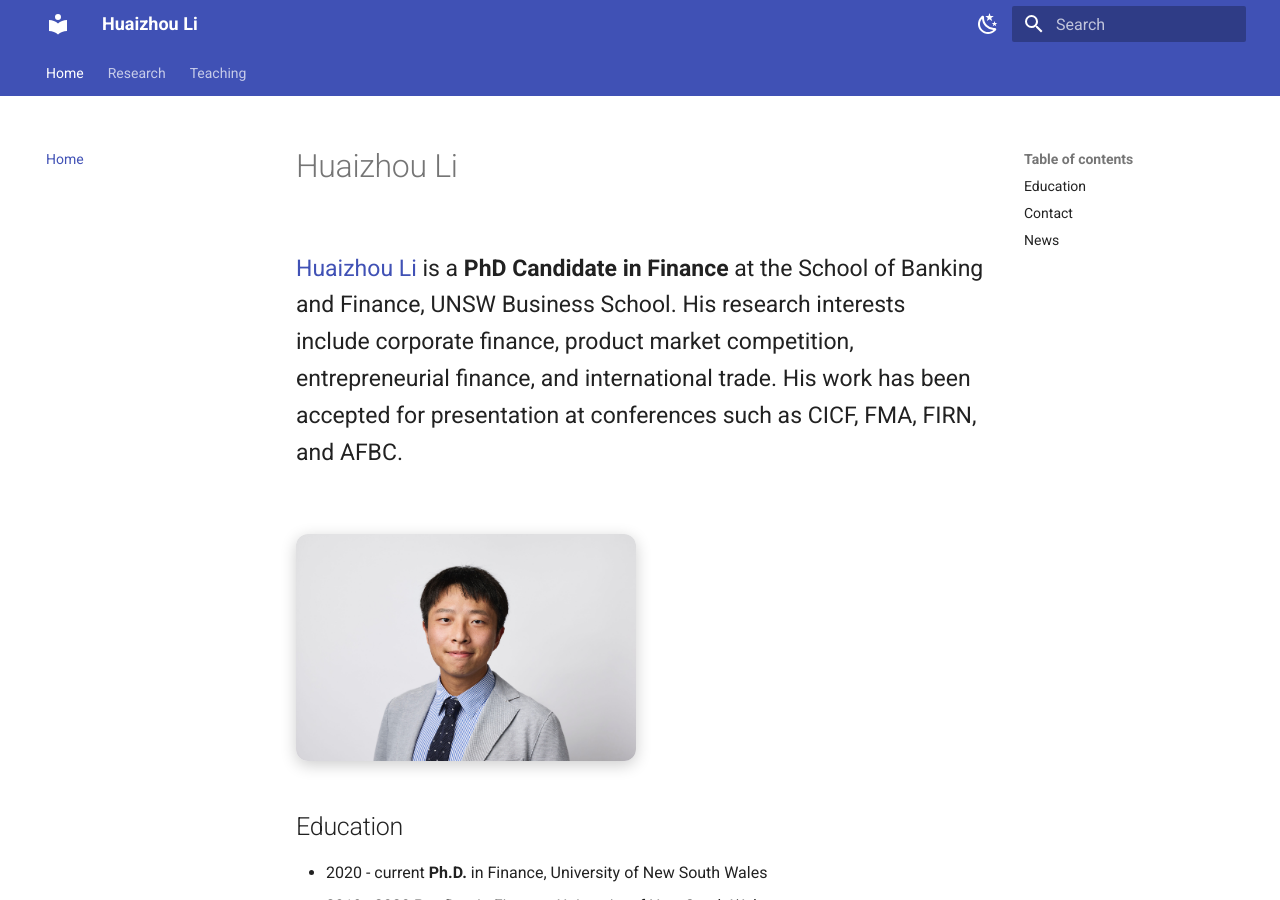
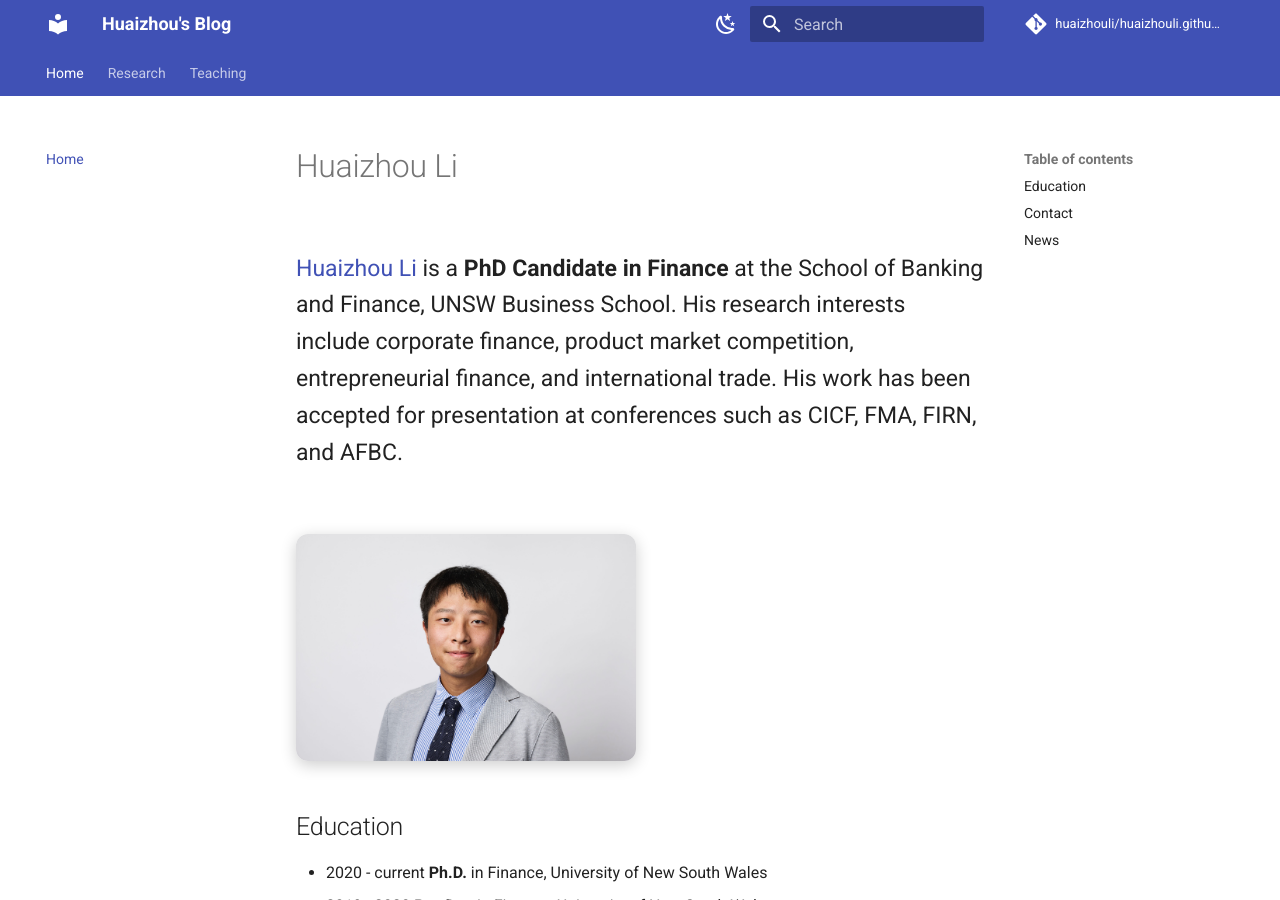
Before and after one commit to huaizhouli/huaizhouli.github.io, an MkDocs documentation site: the page built from docs/index.md, in a window 1280 px wide and 900 px high. Built offline with MkDocs 1.6.1 and Material for MkDocs 9.7.7, drawn with Linux system fonts in a browser that asks for light colours; comment, search, counter and statistics services are not loaded.

Commit message:
Update mkdocs.yml

```diff
--- a/mkdocs.yml
+++ b/mkdocs.yml
@@ -1,5 +1,9 @@
-site_name: Huaizhou Li
+site_name: Huaizhou's Blog
 site_url: https://huaizhouli.github.io/
+site_author: Huaizhou Li
+repo_name: huaizhouli/huaizhouli.github.io
+repo_url: https://github.com/huaizhouli/huaizhouli.github.io
+edit_uri: edit/main/docs/
 
 nav:
   - Home: index.md
```
